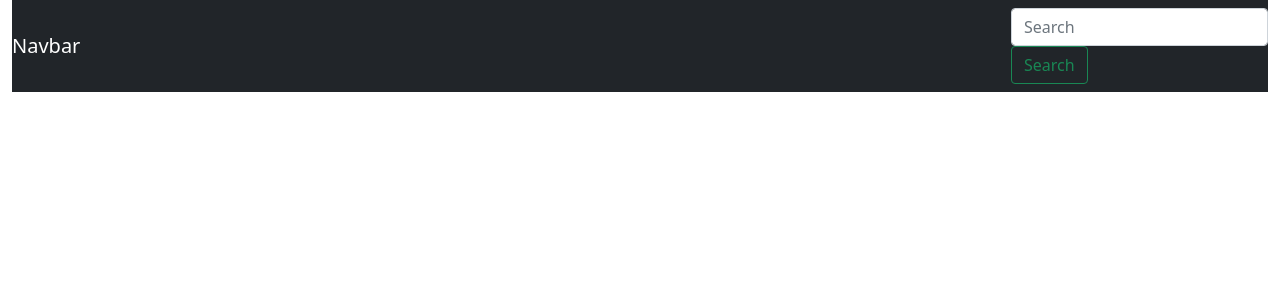
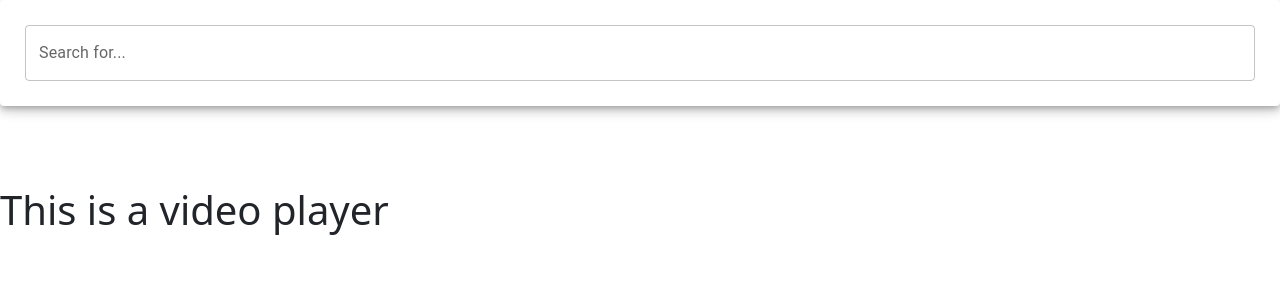
Before and after one commit to justincamp1776/YouTube_Clone_Front-End, a React (Create React App) app: page / in a window 1280 px wide. Shown: the top 300 px of the page. Built offline with nearby package versions, Linux system fonts and the light colour scheme.

Commit message:
Installed material ui + Added SearchBar component + added get request that returns 5 objects from youtube api

```diff
--- a/package.json
+++ b/package.json
@@ -3,9 +3,13 @@
   "version": "0.1.0",
   "private": true,
   "dependencies": {
+    "@emotion/react": "^11.4.1",
+    "@emotion/styled": "^11.3.0",
+    "@mui/material": "^5.0.4",
     "@testing-library/jest-dom": "^5.14.1",
     "@testing-library/react": "^11.2.7",
     "@testing-library/user-event": "^12.8.3",
+    "axios": "^0.23.0",
     "bootstrap": "^5.1.3",
     "react": "^17.0.2",
     "react-dom": "^17.0.2",
--- a/src/App.jsx
+++ b/src/App.jsx
@@ -1,21 +1,46 @@
 import React, {Component} from 'react';
 import './App.css';
-import TitleBar from './components/TitleBar/TitleBar'
+import axios from 'axios';
+import { Grid } from '@mui/material';
+import SearchBar from './components/SearchBar/SearchBar'
+import VideoPlayer from './components/VideoPlayer/VideoPlayer';
+
 
 class App extends Component {
   constructor(props) {
     super(props);
     this.state = {  }
   }
+
+  getVideoSearch  = async (searchTerm) =>{
+
+    const response = await axios.get('https://www.googleapis.com/youtube/v3/search',{
+      params : {
+        part : 'snippet',
+        maxResults : 5,
+        key : 'AIzaSyDCLA0aiIGqpWK8-alDjxOQn0XmE30FLfU',
+        q : searchTerm,
+      }
+    });
+    console.log(response.data.items)
+  }
+
   render() {
     return (
-      <div>
-        <div className="container-fluid">
-           <TitleBar/>
-        </div>
-
-
-      </div>
+      <Grid justifyContent="center" container spacing={10}>
+        <Grid item xs={12}>
+          <Grid container spacing={10}>
+            <Grid item xs={12}>
+              <SearchBar formSubmission={this.getVideoSearch}/>
+            </Grid>
+            <Grid item xs={8}>
+              <VideoPlayer />
+            </Grid>
+            <Grid item xs={4}>
+            </Grid>
+          </Grid>
+        </Grid>
+      </Grid>
     );
   }
 }
--- /dev/null
+++ b/src/components/SearchBar/SearchBar.jsx
@@ -0,0 +1,34 @@
+import { Paper, TextField } from '@mui/material';
+import react, {Component} from 'react'
+
+class SearchBar extends Component {
+    constructor(props) {
+        super(props);
+        this.state = {
+            searchTerm : '',
+        }
+    }
+
+    handleChange = (event) =>{
+        this.setState({
+            searchTerm : event.target.value
+        })
+    }
+
+    handleSubmit = (event) =>{
+        event.preventDefault();
+        this.props.formSubmission(this.state)
+    }
+
+    render() {
+        return (
+            <Paper elevation={6} style={{padding:'25px'}}>
+            <form onSubmit={this.handleSubmit}>
+                <TextField fullWidth label="Search for..." onChange={this.handleChange}></TextField>
+            </form>
+            </Paper>
+        );
+    }
+}
+
+export default SearchBar;
--- a/src/components/TitleBar/TitleBar.jsx
+++ /dev/null
@@ -1,16 +0,0 @@
-import React from 'react';
-import './TitleBar.css';
-
-const TitleBar = () => {
-    return (
-        <nav class="navbar navbar-dark bg-dark justify-content-between">
-        <a class="navbar-brand">Navbar</a>
-        <form class="form-inline">
-          <input class="form-control mr-sm-2" type="search" placeholder="Search" aria-label="Search"/>
-          <button class="btn btn-outline-success my-2 my-sm-0" type="submit">Search</button>
-        </form>
-      </nav>
-    );
-}
-
-export default TitleBar;
--- a/src/components/VideoPlayer/VideoPlayer.jsx
+++ b/src/components/VideoPlayer/VideoPlayer.jsx
@@ -0,0 +1,10 @@
+import React from 'react';
+import './VideoPlayer.css';
+
+const VideoPlayer = (props) => {
+    return (
+        <h1>This is a video player</h1>
+    );
+}
+
+export default VideoPlayer;
```
Also changed, not shown: src/components/SearchBar/SearchBar.css (added), 1 other file (tests, documents, lock files or other folders).
